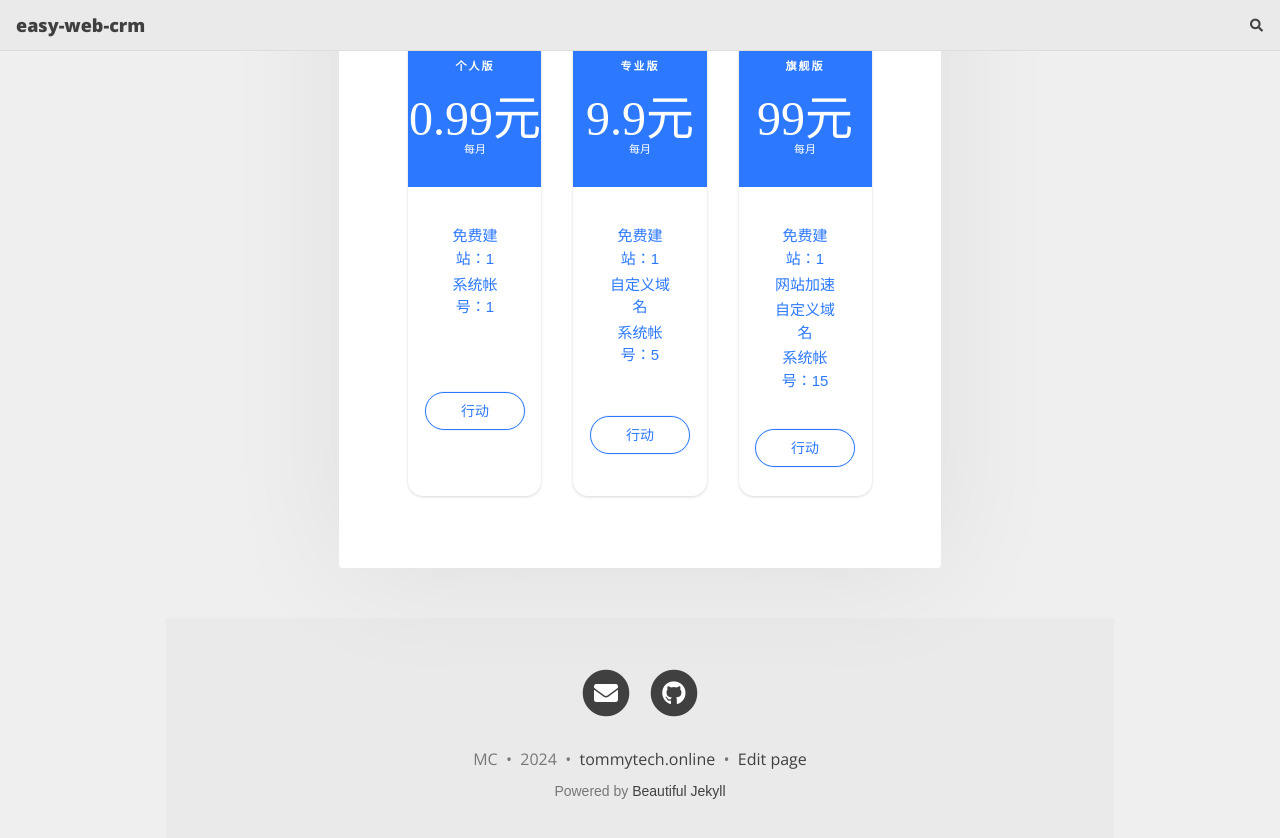
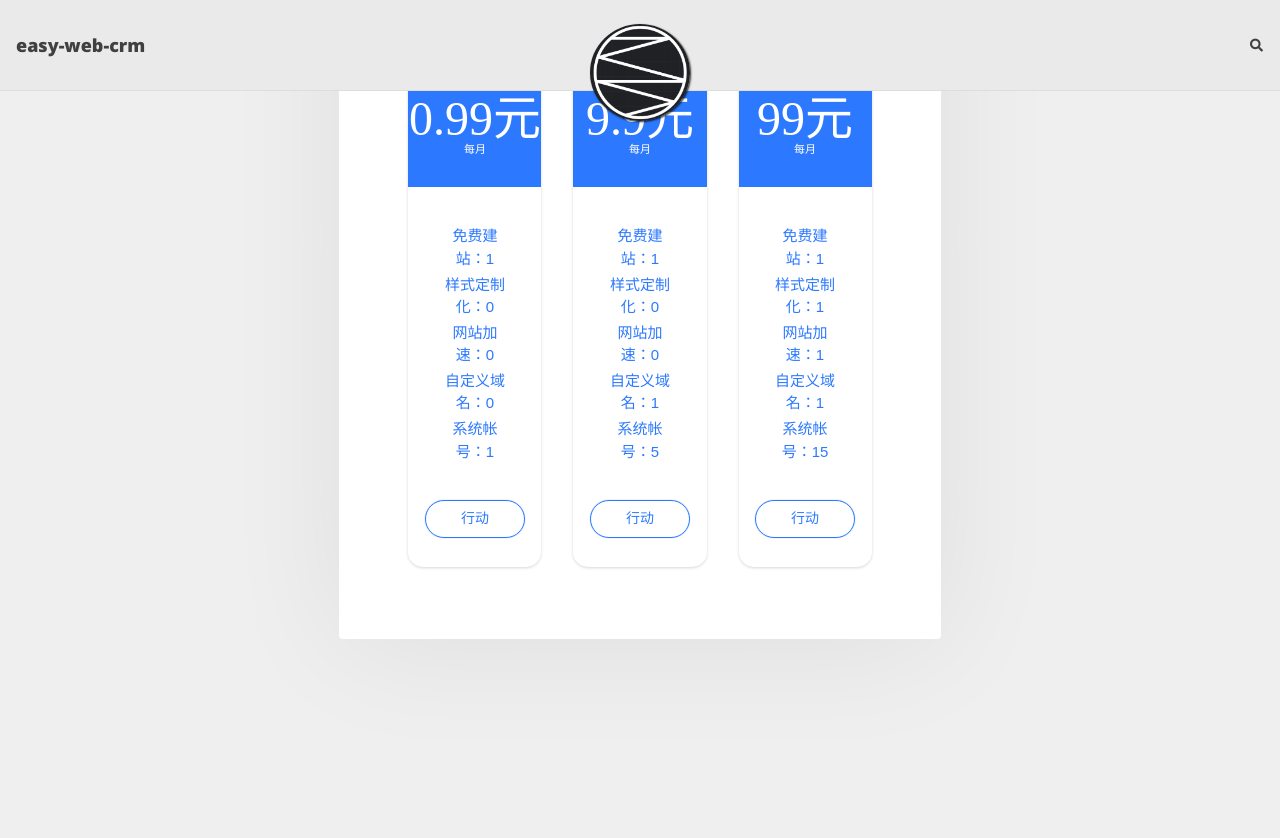
Before and after one commit to memorycancel/easy-web-crm, a Jekyll site: the page built from index.html, in a window 1280 px wide and 900 px high, scrolled down 524 px. Shown: the top 838 px of the window. Built offline with Jekyll 4.4.1, drawn with Linux system fonts in a browser that asks for light colours; nearby versions of some CDN libraries; the list of posts is cut into pages by our own code; comment, search, counter and statistics services are not loaded; after the commit the page ends 1211 px from its top, so only the background shows below that.

Commit message:
Update plans

```diff
--- a/_config.yml
+++ b/_config.yml
@@ -13,7 +13,7 @@
 title:
 
 # Your name to show in the footer
-author: MC
+author: memorycancel
 
 ###############################################
 # --- List of links in the navigation bar --- #
@@ -100,7 +100,7 @@
 
 # How to display the link to your website in the footer
 # Remove this if you don't want a link in the footer
-url-pretty: "tommytech.online"
+url-pretty:
 
 # Add the website title to the title of every page
 title-on-all-pages: true
--- a/_layouts/base.html
+++ b/_layouts/base.html
@@ -31,9 +31,5 @@
 
   {{ content }}
 
-  {% include footer.html %}
-
-  {% include footer-scripts.html %}
-
 </body>
 </html>
--- a/index.html
+++ b/index.html
@@ -523,6 +523,9 @@
                 <div class="plan__features">
                     <p>
                         <span>免费建站：1</span>
+                        <span>样式定制化：0</span>
+                        <span>网站加速：0</span>
+                        <span>自定义域名：0</span>
                         <span>系统帐号：1</span>
                         <span> </span>
                     </p>
@@ -539,7 +542,9 @@
                 <div class="plan__features">
                     <p>
                         <span>免费建站：1</span>
-                        <span>自定义域名</span>
+                        <span>样式定制化：0</span>
+                        <span>网站加速：0</span>
+                        <span>自定义域名：1</span>
                         <span>系统帐号：5</span>
                     </p>
                 </div>
@@ -555,8 +560,9 @@
                 <div class="plan__features">
                     <p>
                         <span>免费建站：1</span>
-                        <span>网站加速</span>
-                        <span>自定义域名</span>
+                        <span>样式定制化：1</span>
+                        <span>网站加速：1</span>
+                        <span>自定义域名：1</span>
                         <span>系统帐号：15</span>
                     </p>
                 </div>
```
